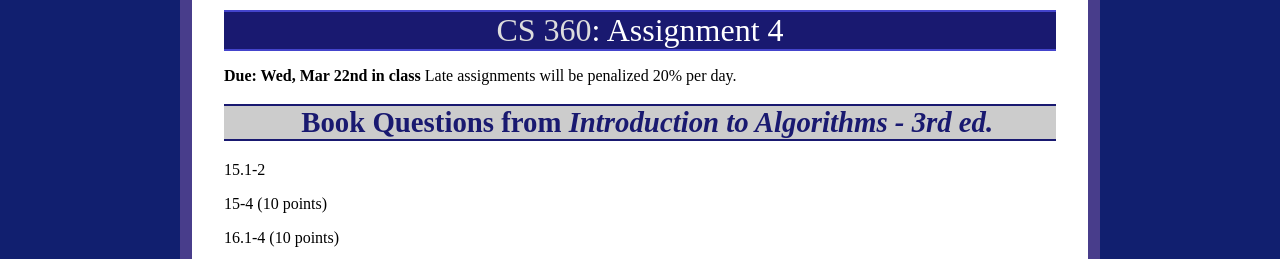
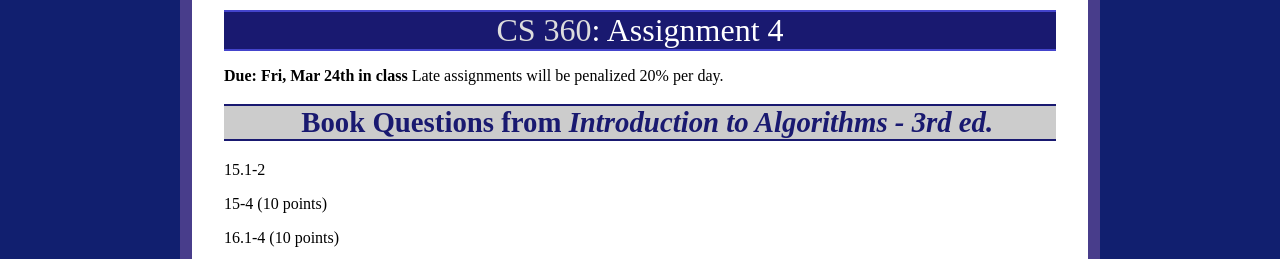
Before and after one commit to ycpcs/cs360-spring2023, a Jekyll site: the page built from assign/assign04.md, in a window 1280 px wide. Shown: the top 259 px of the page. Built offline with Jekyll 4.4.1, drawn with Linux system fonts in a browser that asks for light colours.

Commit message:
adjust date
adjust date

```diff
--- a/assign/assign04.md
+++ b/assign/assign04.md
@@ -3,7 +3,7 @@ layout: default
 title: "Assignment 4"
 ---
 
-**Due: Wed, Mar 22nd in class** Late assignments will be penalized 20% per day.
+**Due: Fri, Mar 24th in class** Late assignments will be penalized 20% per day.
 
 Book Questions from *Introduction to Algorithms - 3rd ed.*
 ==========================================================
--- a/js/AACONFIG-scheduleInfo.js
+++ b/js/AACONFIG-scheduleInfo.js
@@ -96,11 +96,11 @@ courseInfo.classPeriods = [
 		reading: "Appendix B.4",
 	},
 	{
-		topic: new SixTopic("Lecture 16: Breadth-First Search", "lectures/lecture16.html", "BFS Pseudocode", "handouts/lecture16-bfsalg.pdf", "BFS Example", "handouts/lecture16-bfsex.pdf", "BFS Practice Activity", "handouts/lecture16-bfsact.pdf", "BFS Solution", "handouts/lecture16-bfsact-sol.pdf", "Assignment 4 Due", "assign/assign04.html"),
+		topic: new FiveTopic("Lecture 16: Breadth-First Search", "lectures/lecture16.html", "BFS Pseudocode", "handouts/lecture16-bfsalg.pdf", "BFS Example", "handouts/lecture16-bfsex.pdf", "BFS Practice Activity", "handouts/lecture16-bfsact.pdf", "BFS Solution", "handouts/lecture16-bfsact-sol.pdf"),
 		reading: "Ch. 22.2",
 	},
 	{
-		topic: new FiveTopic("Lecture 17: Depth-First Search", "lectures/lecture17.html", "DFS Pseudocode", "handouts/lecture17-dfsalg.pdf", "DFS Example", "handouts/lecture17-dfsex.pdf", "DFS Practice Activity", "handouts/lecture17-dfsact.pdf", "DFS Solution", "handouts/lecture17-dfsact-sol.pdf"),
+		topic: new SixTopic("Lecture 17: Depth-First Search", "lectures/lecture17.html", "DFS Pseudocode", "handouts/lecture17-dfsalg.pdf", "DFS Example", "handouts/lecture17-dfsex.pdf", "DFS Practice Activity", "handouts/lecture17-dfsact.pdf", "DFS Solution", "handouts/lecture17-dfsact-sol.pdf", "Assignment 4 Due", "assign/assign04.html"),
 		reading: "Ch. 22.3"
 	},
 	{
```
Also changed, not shown: assign/index.md (+1 -1 lines), index.md (+1 -1 lines).
